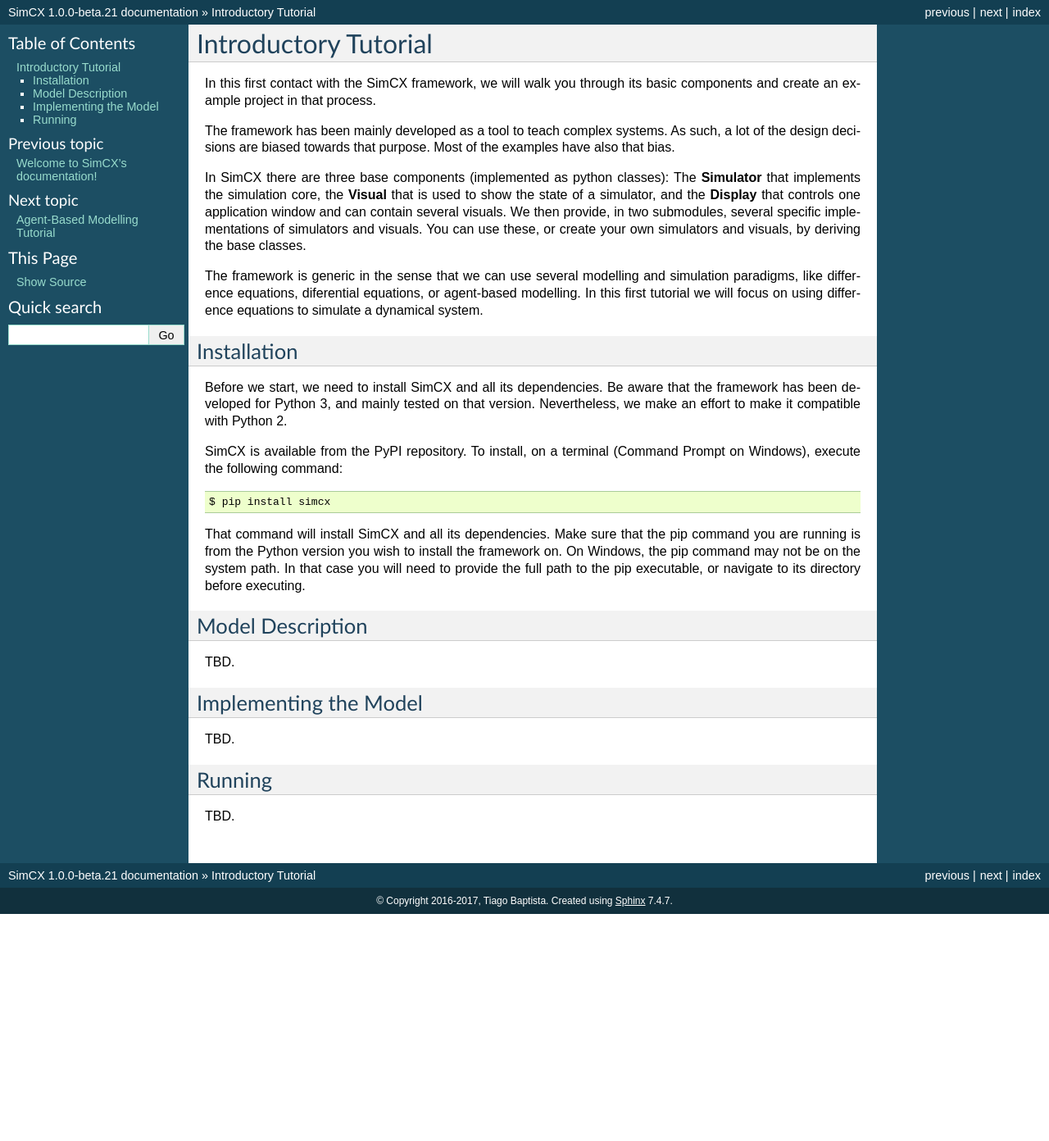
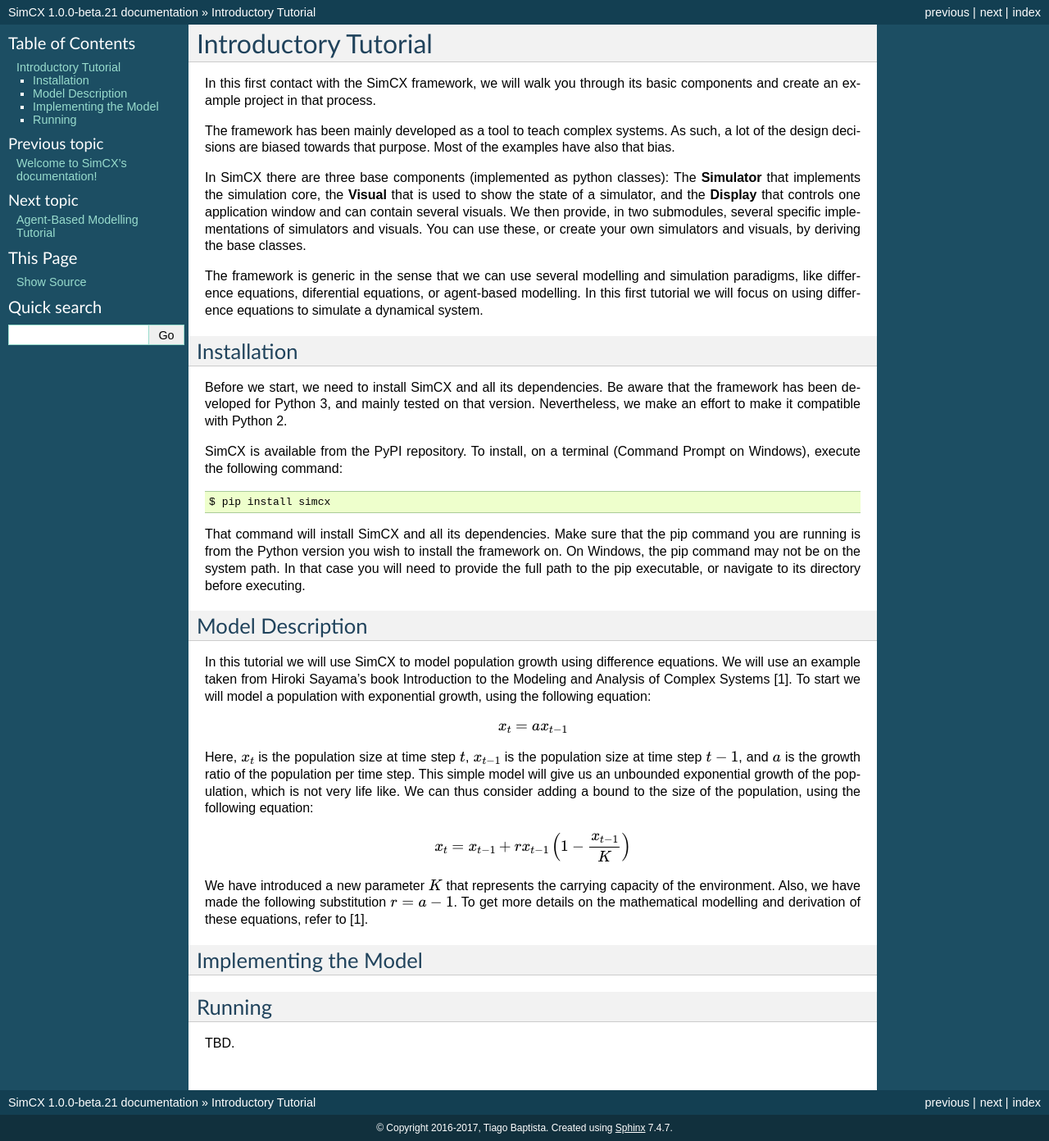
Before and after one commit to tbaptista/simcx, a Sphinx documentation site: the page built from docs/tutorial.rst, in a window 1280 px wide. Shown: the whole page at 82% size. Built offline with Sphinx 7.4.7, drawn with Linux system fonts in a browser that asks for light colours; before the commit the page ends 1115 px from its top, so only the background shows below that.

Commit message:
Update tutorial.

```diff
--- a/docs/conf.py
+++ b/docs/conf.py
@@ -33,7 +33,8 @@
 # ones.
 extensions = ['sphinx.ext.autodoc',
     'sphinx.ext.todo',
-    'sphinx.ext.viewcode']
+    'sphinx.ext.viewcode',
+    'sphinx.ext.mathjax']
 
 # Add any paths that contain templates here, relative to this directory.
 templates_path = ['_templates']
--- a/docs/tutorial.rst
+++ b/docs/tutorial.rst
@@ -46,13 +46,35 @@
 Model Description
 _________________
 
-TBD.
+In this tutorial we will use SimCX to model population growth using difference
+equations. We will use an example taken from Hiroki Sayama's book Introduction
+to the Modeling and Analysis of Complex Systems [1]. To start we will model a
+population with exponential growth, using the following equation:
+
+.. math::
+    x_t = a x_{t-1}
+
+Here, :math:`x_t` is the population size at time step :math:`t`, :math:`x_{t-1}`
+is the population size at time step :math:`t-1`, and :math:`a` is the growth
+ratio of the population per time step. This simple model will give us an
+unbounded exponential growth of the population, which is not very life like. We
+can thus consider adding a bound to the size of the population, using the
+following equation:
+
+.. math::
+    x_t = x_{t-1} + r x_{t-1} \left(1 - \frac{x_{t-1}}{K} \right)
+
+We have introduced a new parameter :math:`K` that represents the carrying
+capacity of the environment. Also, we have made the following substitution
+:math:`r=a-1`. To get more details on the mathematical modelling and derivation
+of these equations, refer to [1].
+
 
 
 Implementing the Model
 ______________________
 
-TBD.
+
 
 
 Running
```
